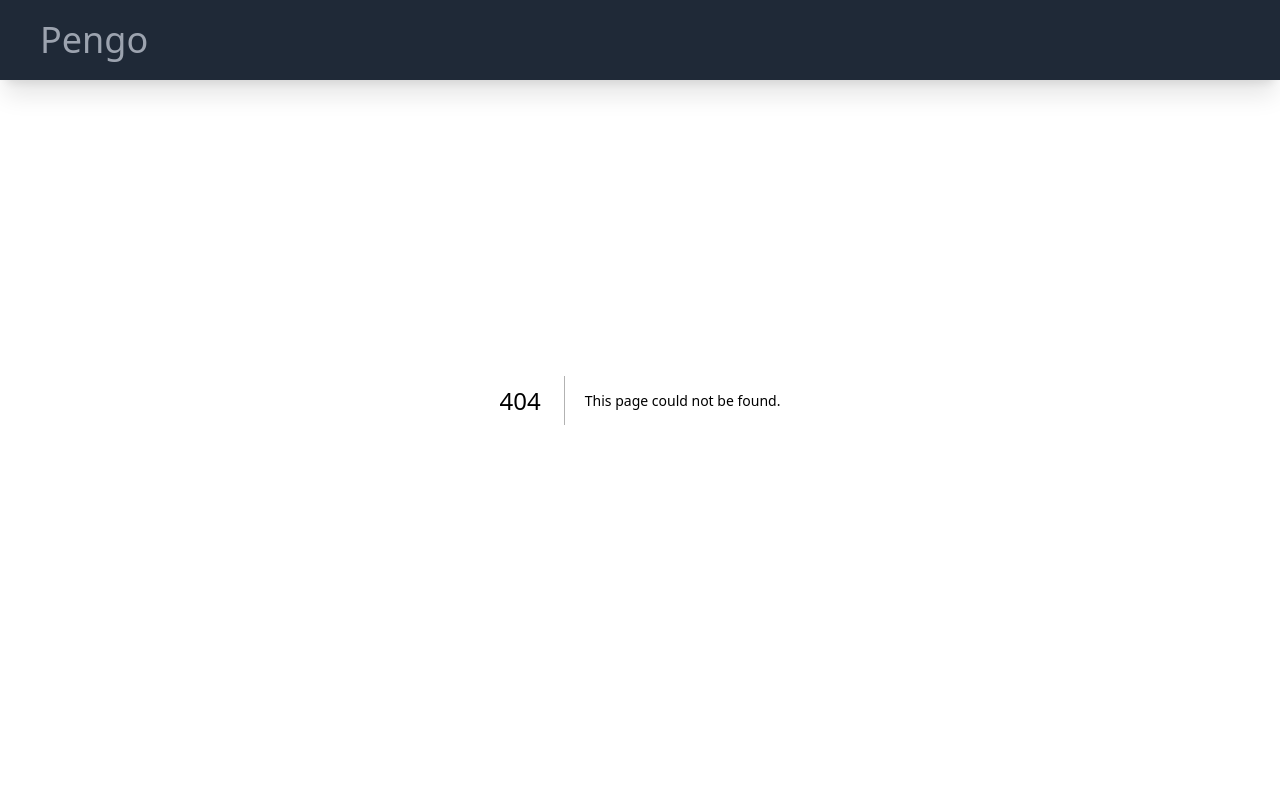
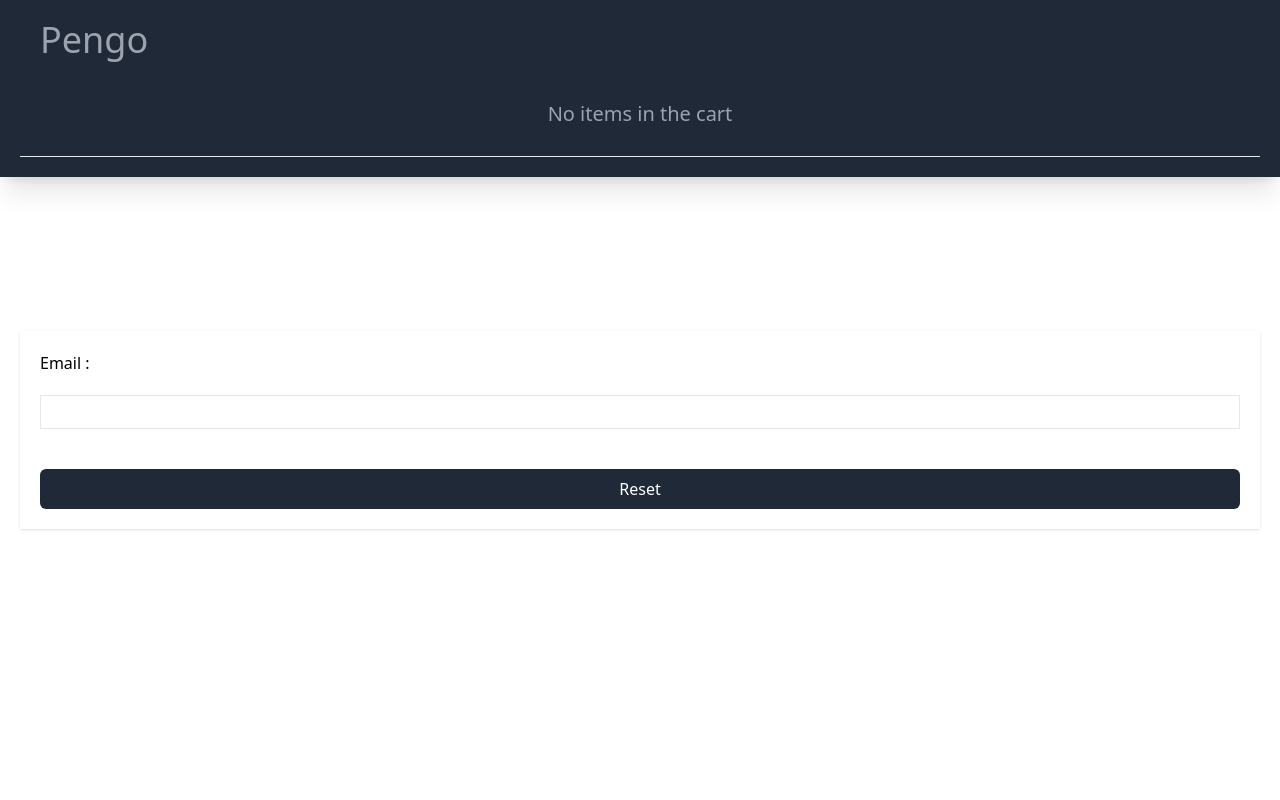
Before and after one commit to Rohit-rew/ecommercefront, a Next.js app: page /account/forgotPassword in a window 1280 px wide. Before the commit this address had no page. Shown: the top 800 px of the page. Built offline with nearby package versions, Linux system fonts and the light colour scheme.

Commit message:
reset password pages created

```diff
--- a/components/Header.tsx
+++ b/components/Header.tsx
@@ -1,37 +1,48 @@
 import React from "react";
 import Link from "next/link";
+import Router from "next/router";
 import { FontAwesomeIcon } from "@fortawesome/react-fontawesome";
 import { faBars } from "@fortawesome/free-solid-svg-icons";
 import { faClose } from "@fortawesome/free-solid-svg-icons";
 import { faCartShopping } from "@fortawesome/free-solid-svg-icons";
 
 export default function Header() {
-  const [isOpen, setOpen] = React.useState(false);
+  const [isMenueOpen, setMenu] = React.useState(false);
+  const [isCartOpen, setCart] = React.useState(true);
+  const {pathname} = Router
+  console.log(pathname)
 
   function toggleHam() {
-    setOpen((preval) => !preval);
+    setMenu((preval) => !preval);
+    setCart(false)
+  }
+
+  function toggleCart(){
+    setCart(preval=> !preval)
+    setMenu(false)
   }
 
   return (
     <>
-      <header className="w-full bg-gray-800 h-20 px-5 flex items-center justify-between sm:px-7 lg:px-10 z-20 fixed top-0 shadow-xl">
+      <header className="w-full bg-gray-800 h-20 px-5 flex items-center justify-between sm:px-7 lg:px-10 z-20 fixed top-0">
         <Link href={"/"}>
-        <h1 className="text-gray-400 text-4xl">Pengo</h1>
+          <h1 className="text-gray-400 text-4xl">Pengo</h1>
         </Link>
 
         <div className="flex justify-center w-25 gap-5 h-full items-center">
           <FontAwesomeIcon
             icon={faCartShopping}
+            onClick={()=>toggleCart()}
             className="text-gray-400 w-8 text-5xl sm:hidden"
           />
-          {!isOpen && (
+          {!isMenueOpen && (
             <FontAwesomeIcon
               onClick={(e) => toggleHam()}
               icon={faBars}
               className="text-gray-400 w-8 text-5xl sm:hidden"
             />
           )}
-          {isOpen && (
+          {isMenueOpen && (
             <FontAwesomeIcon
               onClick={(e) => toggleHam()}
               icon={faClose}
@@ -41,45 +52,47 @@ export default function Header() {
         </div>
       </header>
 
-      {isOpen && (
-        <div className="fixed w-full bg-gray-800 top-0 left-0 z-0 transition duration-200 px-5 pt-20 pb-5 flex flex-col text-xl gap-2 shadow-xl">
+      {isMenueOpen && (
+        <div className="fixed w-full bg-gray-800 top-0 left-0 z-0 px-5 pt-20 pb-5 flex flex-col text-xl gap-2 shadow-xl">
           <Link href={"/"}>
             <div
               onClick={(e) => toggleHam()}
-              className="text-gray-400  bg-gray-900 p-2 rounded-lg sm:hidden"
+              className={`text-gray-400   p-2 rounded-lg sm:hidden ${pathname=="/" ? 'bg-gray-900' : ""}`}
             >
               Home
             </div>
           </Link>
-
           <Link href={"/products"}>
             <div
               onClick={(e) => toggleHam()}
-              className="text-gray-400  p-2 rounded-lg hover:bg-gray-700 sm:hidden"
+              className={`text-gray-400  p-2 rounded-lg hover:bg-gray-700 sm:hidden ${pathname=="/products" ? 'bg-gray-900' : ""}`}
             >
               Products
             </div>
           </Link>
-
           <Link href={"/account"}>
             <div
               onClick={(e) => toggleHam()}
-              className="text-gray-400  p-2 rounded-lg hover:bg-gray-700 sm:hidden"
+              className={`text-gray-400  p-2 rounded-lg hover:bg-gray-700 sm:hidden ${pathname=="/account" ? 'bg-gray-900' : ""}`}
             >
               Account
             </div>
           </Link>
-
           <Link href={"/about"}>
             <div
               onClick={(e) => toggleHam()}
-              className="text-gray-400  p-2 rounded-lg hover:bg-gray-700 sm:hidden"
+              className={`text-gray-400  p-2 rounded-lg hover:bg-gray-700 sm:hidden ${pathname=="/about" ? 'bg-gray-900' : ""}`}
             >
               About
             </div>
           </Link>
         </div>
       )}
+
+      {isCartOpen && <div className="fixed w-full bg-gray-800 top-0 left-0 z-0 px-5 pt-20 pb-5 flex flex-col text-xl gap-2 shadow-xl">
+          <h3 className="text-gray-400 text-center p-5">No items in the cart</h3>
+          <hr/>
+      </div>}
     </>
   );
 }
--- /dev/null
+++ b/pages/account/createnewpass.tsx
@@ -0,0 +1,22 @@
+import React from 'react'
+
+export default function CreateNewPass() {
+  return (
+    <div className='pt-20 w-full h-screen flex justify-center items-center p-5'>
+        <form className='shadow w-full flex flex-col p-5 justify-between gap-10'>
+            <div className='flex flex-col gap-5'>
+                <label htmlFor='email'>Password</label>
+                <input className='border p-1' type={"password"}/>
+            </div>
+            <div className='flex flex-col gap-5'>
+                <label htmlFor='email'>Confirm password :</label>
+                <input className='border p-1' type={"password"}/>
+            </div>
+
+            <button className='bg-gray-800 text-white p-2 rounded-md'>Change Password</button>
+
+        </form>
+
+    </div>
+  )
+}
--- /dev/null
+++ b/pages/account/forgotPassword.tsx
@@ -0,0 +1,18 @@
+import React from "react";
+
+export default function ForgotPassword() {
+
+
+  return (
+    <div className="pt-20 w-full h-screen flex justify-center items-center p-5">
+      <form className="shadow w-full flex flex-col p-5 justify-between gap-10">
+        <div className="flex flex-col gap-5">
+          <label htmlFor="email">Email :</label>
+          <input className="border p-1" type={"email"} />
+        </div>
+
+        <button className="bg-gray-800 text-white p-2 rounded-md">Reset</button>
+      </form>
+    </div>
+  );
+}
--- a/pages/account/index.tsx
+++ b/pages/account/index.tsx
@@ -2,8 +2,6 @@ import React from 'react'
 import Register from './register'
 
 export default function Account() {
-
-
   return (
    <Register />
   )
```
